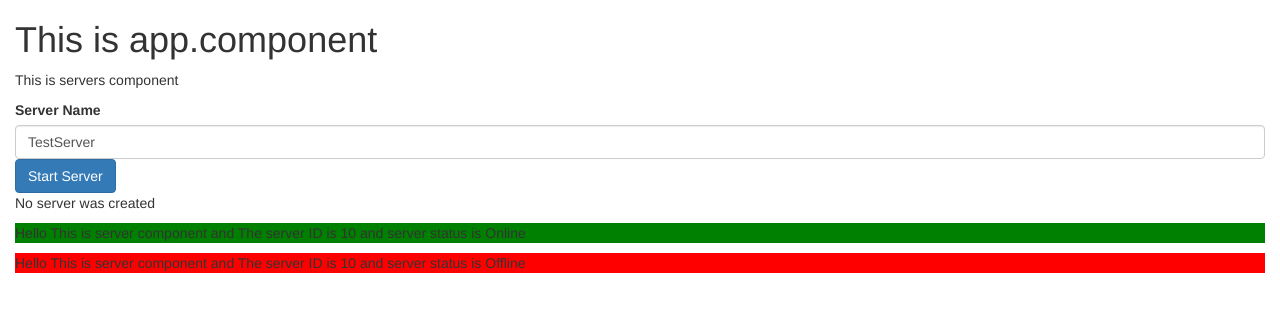
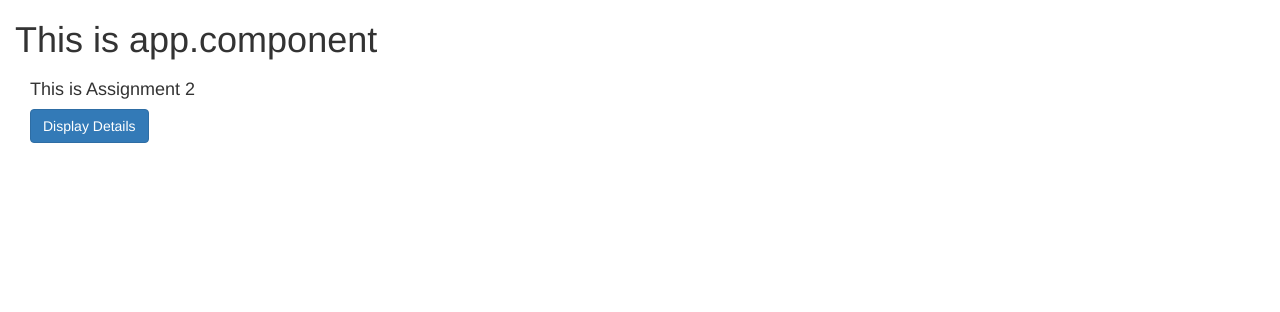
Before and after one commit to gayanvirajmadusanka/Angular-Basic, an Angular app: page / in a window 1280 px wide. Shown: the top 312 px of the page. Built offline with nearby package versions, Linux system fonts and the light colour scheme.

Commit message:
Assignment 2 done

```diff
--- a/src/app/app.component.html
+++ b/src/app/app.component.html
@@ -1,5 +1,6 @@
 <div class="col-xs-12">
   <h1>This is app.component</h1>
-  <app-servers></app-servers>
+  <!-- <app-servers></app-servers> -->
   <!-- <app-user></app-user> -->
+  <app-displaydetails></app-displaydetails>
 </div>
--- /dev/null
+++ b/src/app/displaydetails/displaydetails.component.css
@@ -0,0 +1,3 @@
+.white-txt {
+  color: white;
+}
--- /dev/null
+++ b/src/app/displaydetails/displaydetails.component.html
@@ -0,0 +1,17 @@
+<div class="col-xs-12">
+  <h4>This is Assignment 2</h4>
+  <!-- <button class="btn btn-primary" (click)="showSecret = !showSecret">
+    Display Details
+  </button> -->
+  <button class="btn btn-primary" (click)="onToggleDisplay()">
+    Display Details
+  </button>
+  <p *ngIf="showSecret">Secret Password = tuna</p>
+  <div
+    *ngFor="let logItem of log"
+    [ngStyle]="{ backgroundColor: logItem >= 5 ? 'blue' : 'transparent' }"
+    [ngClass]="{ 'white-txt': logItem >= 5 }"
+  >
+    {{ logItem }}
+  </div>
+</div>
--- /dev/null
+++ b/src/app/displaydetails/displaydetails.component.ts
@@ -0,0 +1,20 @@
+import { Component, OnInit } from '@angular/core';
+
+@Component({
+  selector: 'app-displaydetails',
+  templateUrl: './displaydetails.component.html',
+  styleUrls: ['./displaydetails.component.css'],
+})
+export class DisplaydetailsComponent implements OnInit {
+  showSecret = false;
+  log = [];
+
+  constructor() {}
+
+  onToggleDisplay() {
+    this.showSecret = !this.showSecret;
+    this.log.push(this.log.length + 1);
+  }
+
+  ngOnInit(): void {}
+}
--- a/src/app/server/server.component.html
+++ b/src/app/server/server.component.html
@@ -1,4 +1,7 @@
-<p [ngStyle]="{ backgroundColor: getColor() }">
+<p
+  [ngStyle]="{ backgroundColor: getColor() }"
+  [ngClass]="{ online: serverStatus === 'Online' }"
+>
   {{ "Hello" }} This is server component and The server ID is {{ serverId }} and
   server status is {{ serverStatus }}
 </p>
--- a/src/app/server/server.component.ts
+++ b/src/app/server/server.component.ts
@@ -3,7 +3,14 @@
 @Component({
   selector: 'app-server',
   templateUrl: './server.component.html',
-  styleUrls: ['./server.component.css'],
+  // styleUrls: ['./server.component.css'],
+  styles: [
+    `
+      .online {
+        color: white;
+      }
+    `,
+  ],
 })
 export class ServerComponent implements OnInit {
   serverId: number = 10;
--- a/src/app/servers/servers.component.html
+++ b/src/app/servers/servers.component.html
@@ -9,7 +9,7 @@
   [disabled]="!allowNewServer"
   (click)="onCreateServer()"
 >
-  Start Server
+  Add Server
 </button>
 <!-- <p>{{ allowNewServer }}</p> -->
 <!-- <p [innerText]="allowNewServer"></p> -->
@@ -22,5 +22,4 @@
 </ng-template>
 <!-- <p *ngIf="!serverCreated">No server was created</p> -->
 <!-- <p *ngIf="state">State is {{ state }}</p> -->
-<app-server></app-server>
-<app-server></app-server>
+<app-server *ngFor="let server of servers"></app-server>
--- a/src/app/servers/servers.component.ts
+++ b/src/app/servers/servers.component.ts
@@ -12,6 +12,7 @@
   serverName = 'TestServer';
   serverCreated = false;
   // state = false;
+  servers = ['TestServer', 'TestServer2'];
 
   constructor() {
     setTimeout(() => {
@@ -21,6 +22,7 @@
 
   onCreateServer() {
     this.serverCreated = true;
+    this.servers.push(this.serverName);
     this.serverCreationStatus =
       'Server is created and Server name is ' + this.serverName;
   }
```
Also changed, not shown: src/app/app.module.ts (+8 -1 lines), 1 other file (tests, documents, lock files or other folders).
